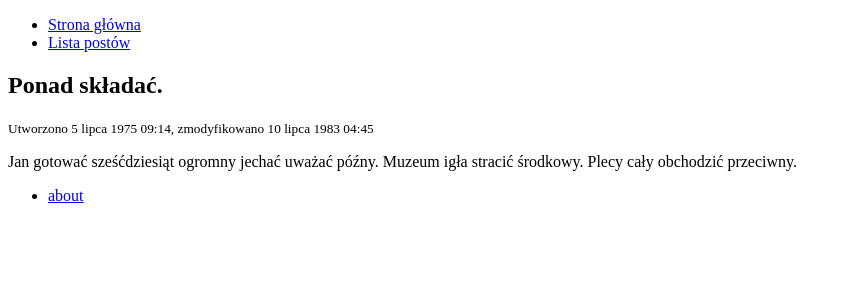
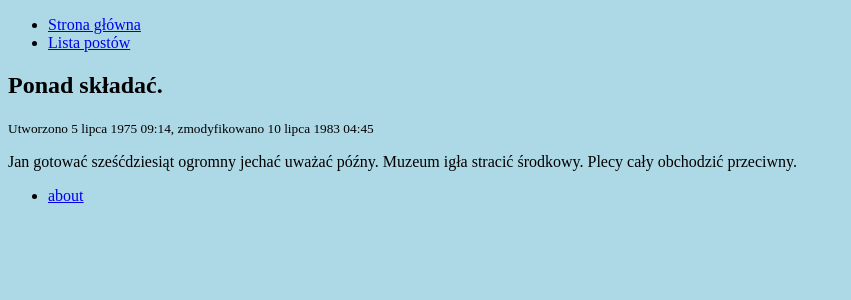
Before and after one commit to WaldiWK/dokodu.it-PyWWW, a Django app: page /posts/435 in a window 1280 px wide. Shown: the top 300 px of the page, without its empty margins (0-851 px from the left). Run offline with Django 4.2, Linux system fonts and the light colour scheme; data comes from the database, SQL or seed files in the repository.

Commit message:
Add static files

```diff
--- /dev/null
+++ b/pywww/main/static/main/css/styles.css
@@ -0,0 +1,3 @@
+body {
+    background-color: lightblue;
+}
--- a/pywww/main/templates/base.html
+++ b/pywww/main/templates/base.html
@@ -1,3 +1,4 @@
+{% load static %}
 <!DOCTYPE html>
 <html lang="en">
     <head>
@@ -8,7 +9,9 @@
         </title>
         <meta name="description" content="" />
         <meta name="keywords" content="posts" />
-        <link rel="stylesheet" href="" />
+        <link rel="stylesheet" href="{% static 'main/css/styles.css' %}" />
+        {% block style %}
+        {% endblock style %}
     </head>
     <body>
         <header>
--- /dev/null
+++ b/pywww/posts/static/posts/css/styles.css
@@ -0,0 +1,5 @@
+ul {list-style-type: none;}
+
+ul li:nth-child(odd) a {background-color: white}
+
+ul li:nth-child(odd) {background-color: blue;}
--- a/pywww/posts/templates/posts/detail.html
+++ b/pywww/posts/templates/posts/detail.html
@@ -1,4 +1,5 @@
 {% extends "base.html" %}
+{% load static %}
 {% block title %}
     Post: {{ post.title }}
 {% endblock title %}
--- a/pywww/pywww/settings.py
+++ b/pywww/pywww/settings.py
@@ -126,6 +126,10 @@ USE_TZ = True
 
 STATIC_URL = 'static/'
 
+STATICFILES_DIRS = [
+    BASE_DIR / "static",
+]
+
 # Default primary key field type
 # https://docs.djangoproject.com/en/4.0/ref/settings/#default-auto-field
 
--- a/pywww/pywww/urls.py
+++ b/pywww/pywww/urls.py
@@ -13,6 +13,8 @@ Including another URLconf
     1. Import the include() function: from django.urls import include, path
     2. Add a URL to urlpatterns:  path('blog/', include('blog.urls'))
 """
+from django.conf import settings
+from django.conf.urls.static import static
 from django.contrib import admin
 from django.urls import path, include
 
@@ -23,3 +25,4 @@ urlpatterns = [
     path('posts/', include('posts.urls')),
     path('', include('main.urls')),
 ]
+# + static(settings.STATIC_URL, document_root=settings.STATIC_ROOT)
--- a/settings.py
+++ /dev/null
@@ -1 +0,0 @@
-SHELL_PLUS_PRINT_SQL = True
```
Also changed, not shown: pywww/posts/templates/posts/list.html (+9 -5 lines).
